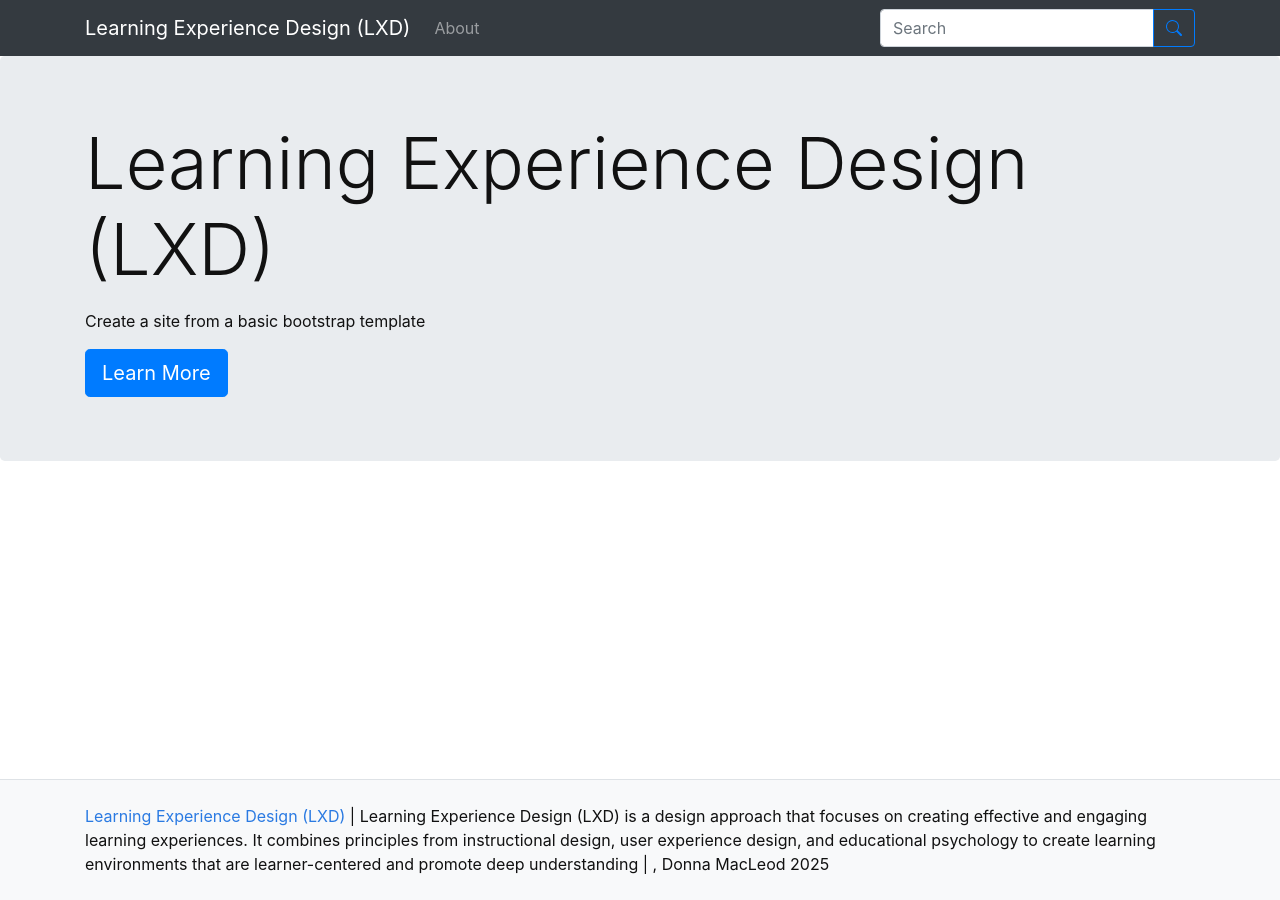
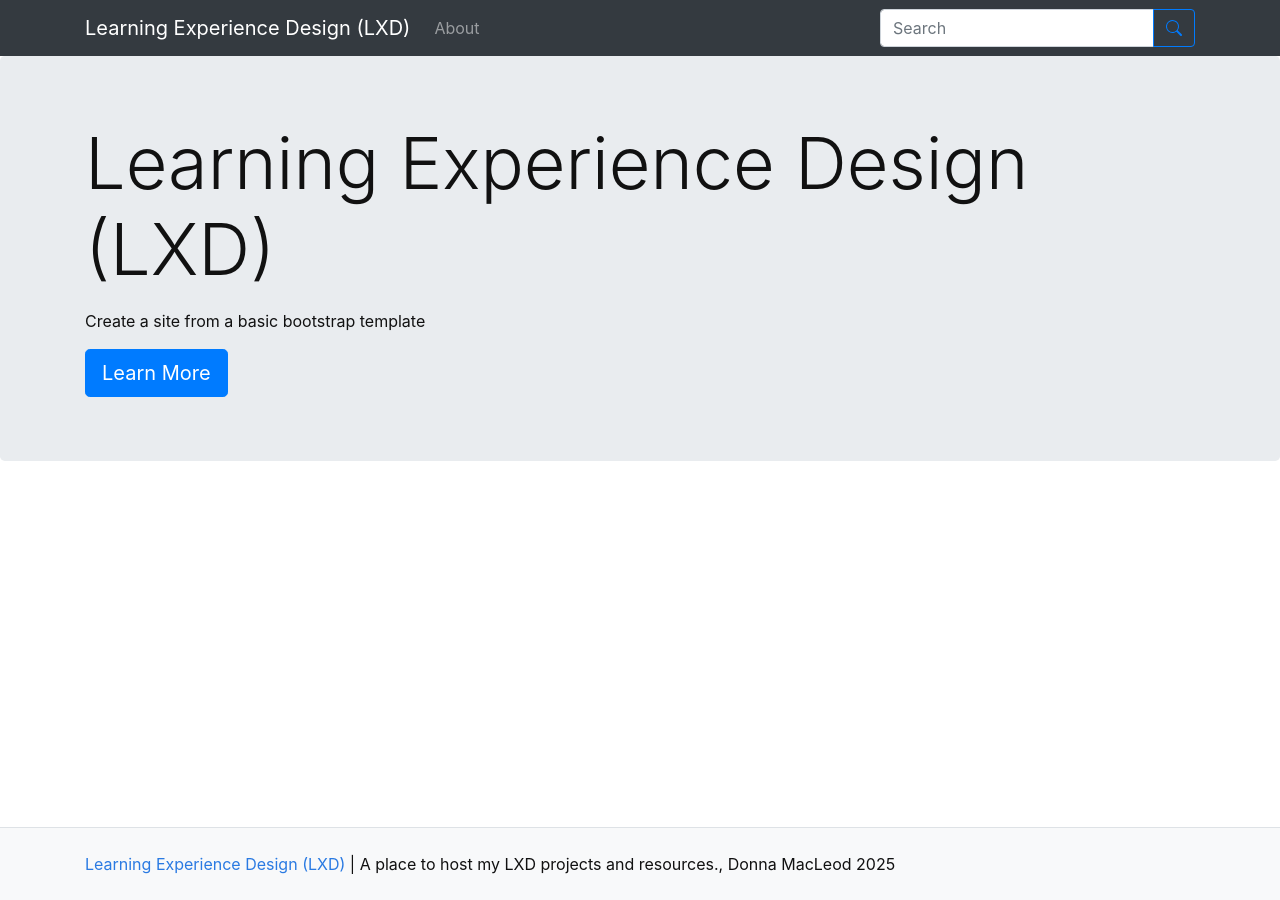
Before and after one commit to StackSquirrel/mac-lxd, a Jekyll site: the page built from pages/index.md, in a window 1280 px wide. Built offline with Jekyll 4.4.1, drawn with Linux system fonts in a browser that asks for light colours.

Commit message:
customise for lxd

```diff
--- a/_config.yml
+++ b/_config.yml
@@ -10,7 +10,7 @@
 # SITE SETTINGS
 #
 title: Learning Experience Design (LXD)
-description: "Learning Experience Design (LXD) is a design approach that focuses on creating effective and engaging learning experiences. It combines principles from instructional design, user experience design, and educational psychology to create learning environments that are learner-centered and promote deep understanding | "
+description: "A place to host my LXD projects and resources."
 year: 2025
 author: Donna MacLeod
 # add search box to navbar, true/false
```
